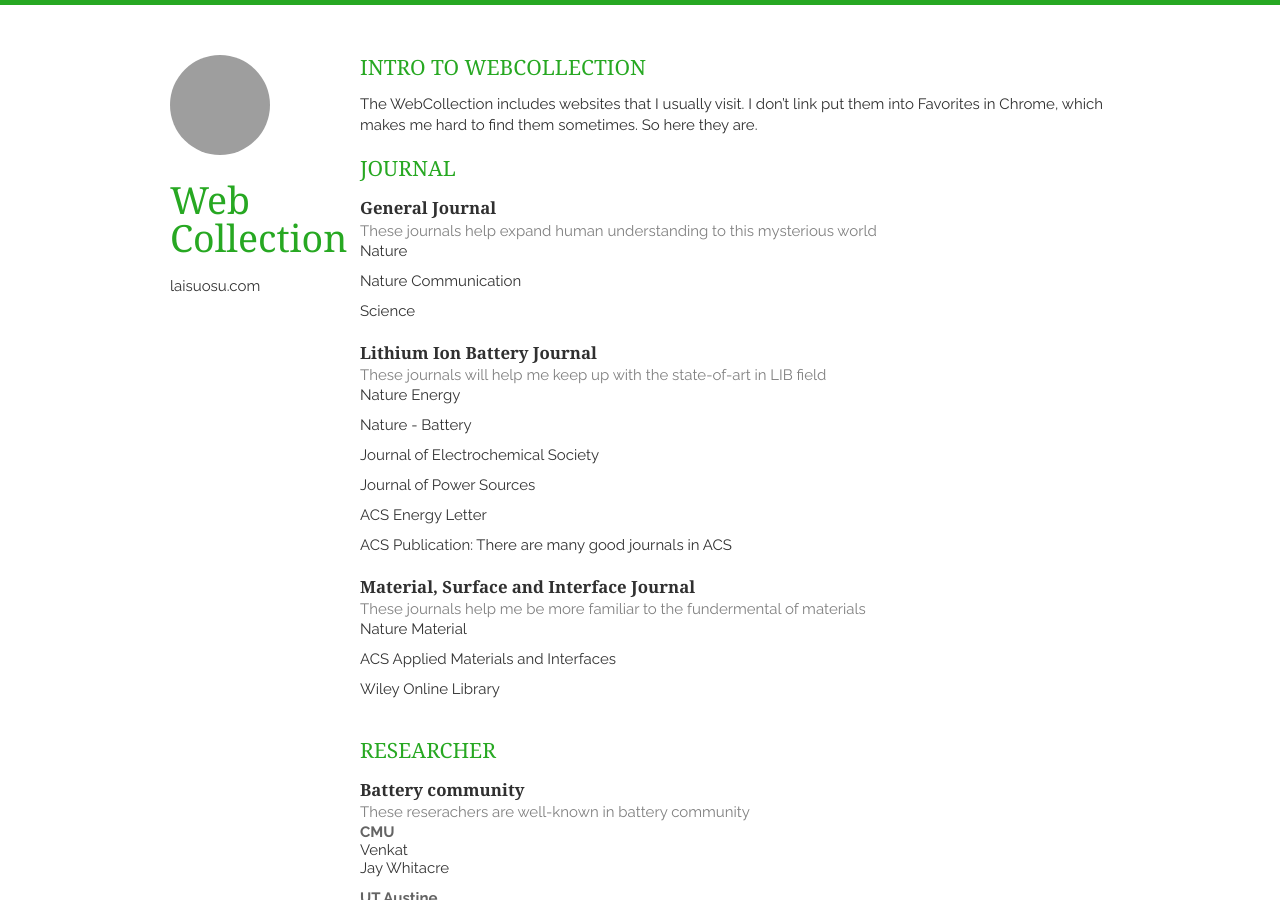
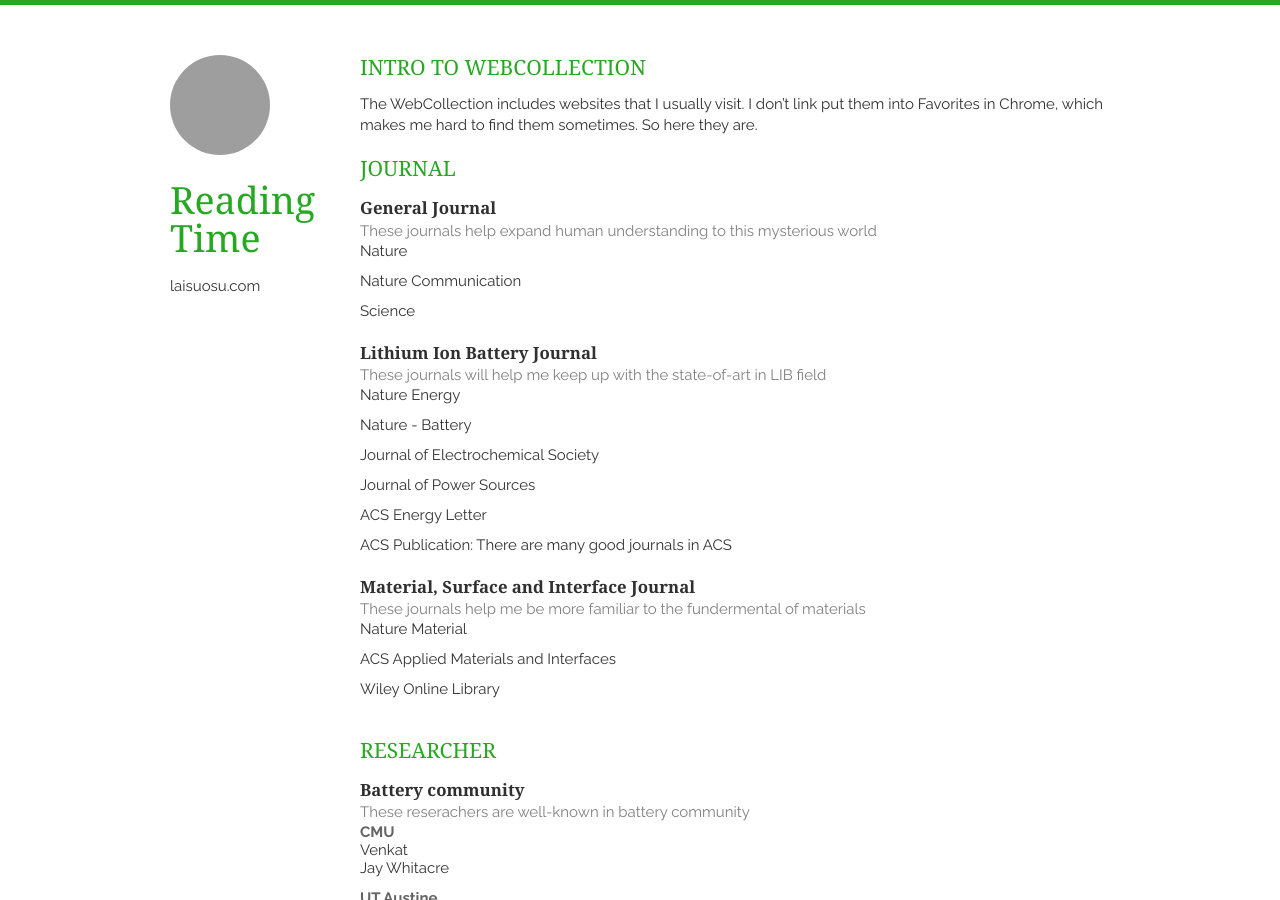
Before and after one commit to Laisuo/WebCollection, a Jekyll site: the page built from index.md, in a window 1280 px wide and 900 px high. Built offline with Jekyll 4.4.1, drawn with Linux system fonts in a browser that asks for light colours; nearby versions of some CDN libraries; grey boxes are pictures that could not be loaded.

Commit message:
Changed description

```diff
--- a/_config.yml
+++ b/_config.yml
@@ -15,7 +15,7 @@ author: Fábio Madeira
 # for a normal use at the base of the server change it to "/"
 baseurl: /WebCollection/
 title:
-name: Web Collection
+name: Reading Time
 email: laisuos at andrew dot edu dot cmu
 email_full: mailto:laisuos@andrew.cmu.edu
 website: laisuosu.com
```
